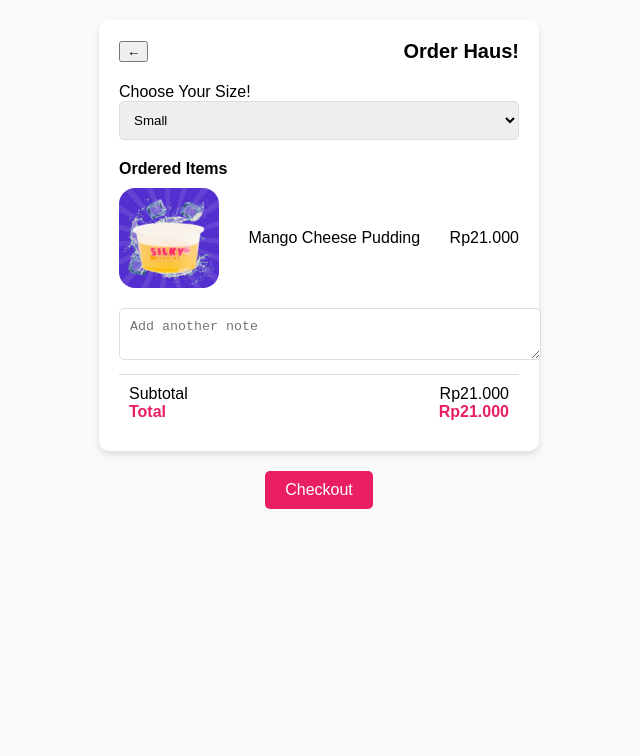
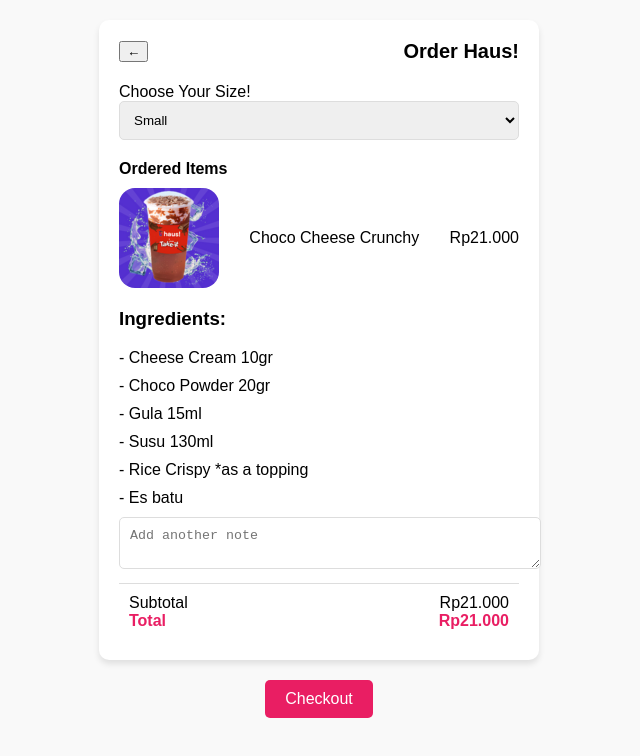
Before and after one commit to RifanggaAlfarezi/HAUS-, a plain HTML site: page mangocheese.html in a window 1280 px wide. Shown: the whole page, without its empty margins (321-961 px from the left). Drawn offline with Linux system fonts and the light colour scheme.

Commit message:
Menambahkan Ingredients dan mengganti foto 1 menu

```diff
--- a/mangocheese.html
+++ b/mangocheese.html
@@ -127,6 +127,13 @@
             border-radius: 5px;
         }
 
+        .ingredients {
+            margin-top: 10px;
+        }
+        .ingredients p {
+            margin: 10px 0;
+        }
+
     </style>
 <!DOCTYPE html>
 <html lang="en">
@@ -154,16 +161,24 @@
         <div class="ordered-items">
             <h2>Ordered Items</h2>
             <div class="ordered-item">
-                <img src="img/menu/5.100px.png" alt="Ice Cofee">
-                <p>Mango Cheese Pudding</p>
+                <img src="img/menu/6.100px.png" alt="Ice Cofee">
+                <p>Choco Cheese Crunchy</p>
                 <span id="itemPrice">Rp21.000</span>
             </div>
+        </div>
+        <div class="ingredients">
+            <h3>Ingredients:</h3>
+            <p>- Cheese Cream 10gr</p>
+            <p>- Choco Powder 20gr</p>
+            <p>- Gula 15ml</p>
+            <p>- Susu 130ml</p>
+            <p>- Rice Crispy *as a topping</p>
+            <p>- Es batu</p>
         </div>
 
         <div class="add-note">
             <textarea placeholder="Add another note"></textarea>
         </div>
-
         <div class="payment-details">
             <div class="payment-row">
                 <span>Subtotal</span>
```
Also changed, not shown: chocohazelnut.html (+16 -0 lines), drinkbengbeng.html (+16 -0 lines), greenthea.html (+16 -0 lines), icemango.html (+16 -0 lines), index.html (+2 -2 lines), img/menu/6.100px.png (added), img/menu/6.png (added).
